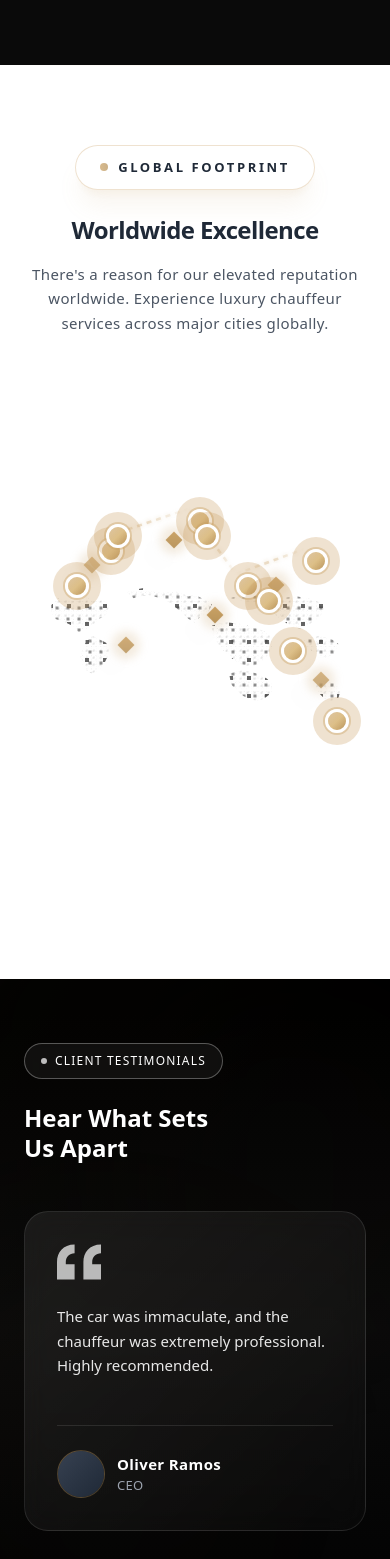
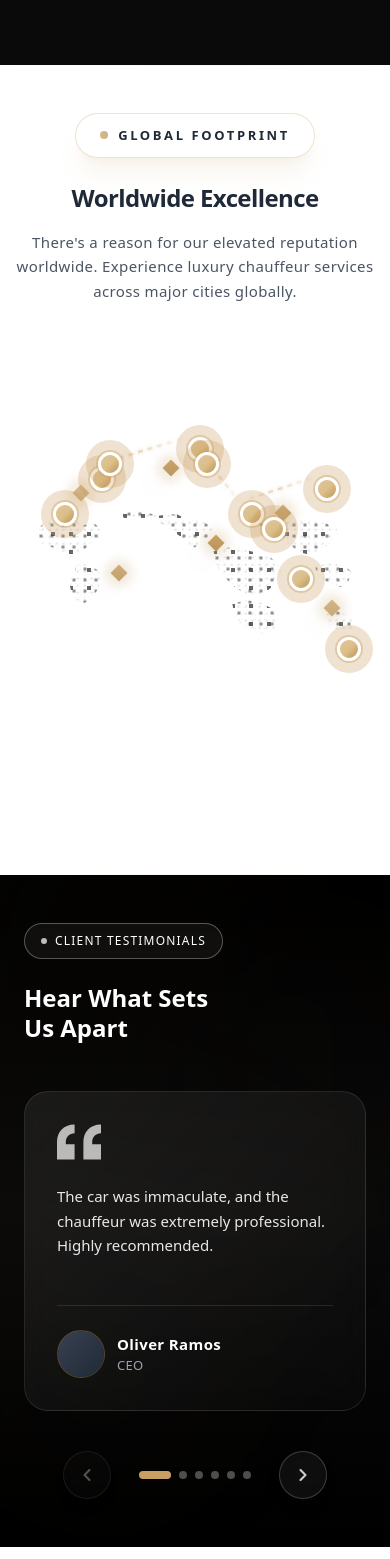
Before and after one commit to Hammax23/Chauffeur, a Next.js app: page / in a window 390 px wide. Shown: the part 3209-4768 px from the top of the page. Built offline with nearby package versions, Linux system fonts and the light colour scheme.

Commit message:
UI improvements: Reduce spacing in GlobalFootprint, responsive navbar height, optimize layout gaps

```diff
--- a/src/components/GlobalFootprint.tsx
+++ b/src/components/GlobalFootprint.tsx
@@ -15,7 +15,7 @@ const GlobalFootprint = () => {
   ];
 
   return (
-    <section className="relative py-20 sm:py-24 md:py-28 lg:py-36 bg-white overflow-hidden">
+    <section className="relative py-12 sm:py-14 md:py-16 lg:py-18 bg-white overflow-hidden">
       {/* Animated background gradient */}
       <div className="absolute inset-0">
         <div className="absolute inset-0 bg-gradient-to-br from-[#C9A063]/2 via-transparent to-[#C9A063]/1"></div>
@@ -26,9 +26,9 @@ const GlobalFootprint = () => {
         <div className="absolute bottom-0 left-0 w-full h-px bg-gradient-to-r from-transparent via-[#C9A063]/10 to-transparent"></div>
       </div>
 
-      <div className="max-w-[1600px] mx-auto px-6 sm:px-8 md:px-12 relative z-10">
+      <div className="max-w-[1800px] mx-auto px-2 sm:px-4 md:px-6 lg:px-8 relative z-10">
         {/* Header */}
-        <div className="text-center mb-16 sm:mb-20 md:mb-24">
+        <div className="text-center mb-6 sm:mb-7 md:mb-8">
           <div className="inline-flex items-center gap-2.5 px-6 py-3 rounded-full bg-white backdrop-blur-xl border border-[#C9A063]/30 shadow-xl shadow-[#C9A063]/10 mb-6 sm:mb-8 hover:shadow-2xl hover:shadow-[#C9A063]/20 transition-all duration-300">
             <div className="w-2 h-2 rounded-full bg-gradient-to-r from-[#C9A063] to-[#B8935A] animate-pulse shadow-lg shadow-[#C9A063]/50"></div>
             <span className="text-gray-800 text-[13px] sm:text-[14px] font-bold tracking-[0.2em] uppercase">GLOBAL FOOTPRINT</span>
--- a/src/components/Navbar.tsx
+++ b/src/components/Navbar.tsx
@@ -23,7 +23,7 @@ const Navbar = () => {
         : 'bg-black/60 backdrop-blur-xl'
     }`}>
       <div className="max-w-[1600px] mx-auto px-8">
-        <div className="flex items-center justify-between h-[85px]">
+        <div className="flex items-center justify-between h-[85px] md:h-[100px]">
           <div className="flex items-center gap-12">
             <div className="flex items-center">
               <img
--- a/src/components/Testimonial.tsx
+++ b/src/components/Testimonial.tsx
@@ -72,7 +72,7 @@ const Testimonial = () => {
   const visibleTestimonials = testimonials.slice(currentIndex, currentIndex + itemsPerPage);
 
   return (
-    <section className="relative py-16 sm:py-20 md:py-24 lg:py-32 bg-gradient-to-b from-black via-[#0a0a0a] to-black overflow-hidden">
+    <section className="relative py-12 sm:py-14 md:py-16 lg:py-20 bg-gradient-to-b from-black via-[#0a0a0a] to-black overflow-hidden">
       {/* Enhanced Background Effects */}
       <div className="absolute inset-0 opacity-30">
         <div className="absolute inset-0 bg-gradient-to-br from-[#C9A063]/10 via-transparent to-transparent animate-pulse"></div>
```
